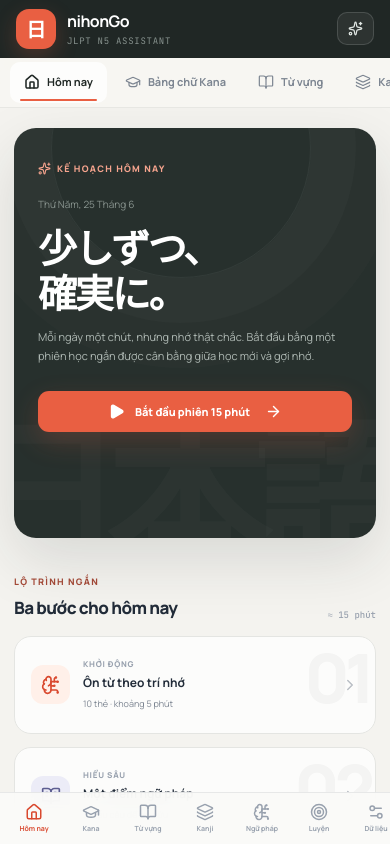
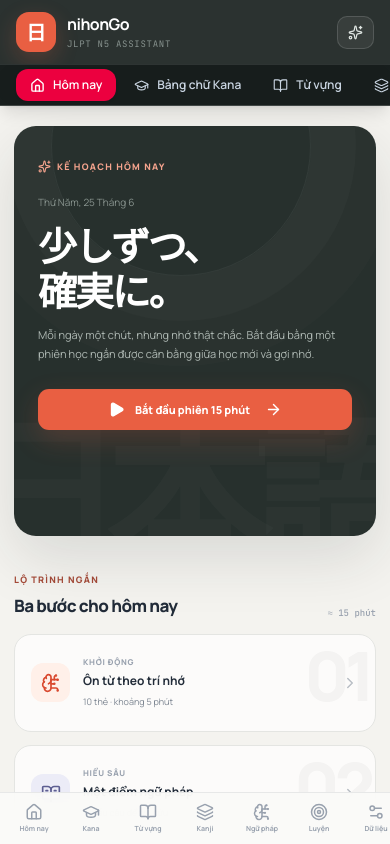
Before and after one commit to huy-dataguy/nihongo, a React (Vite) app: page / in a window 390 px wide. Shown: the top 844 px of the page. Built offline with nearby package versions, Linux system fonts and the light colour scheme; no server answers; the database is empty.

Commit message:
fix: eliminate UI layout shifts, combine navigation header, stabilize main container min-height, and prevent scroll jumps

```diff
--- a/src/App.tsx
+++ b/src/App.tsx
@@ -85,10 +85,6 @@ export default function App() {
   const [activeTab, setActiveTab] = useState<ActiveTab>(tabFromHash);
   const [practiceType, setPracticeType] = useState<QuizQuestion["type"] | "all">(practiceTypeFromHash);
 
-  // History state for UI back/forward buttons
-  const [canGoBack, setCanGoBack] = useState(false);
-  const [canGoForward, setCanGoForward] = useState(false);
-
   // Main datasets
   const [vocabularyList, setVocabularyList] = useState<VocabularyItem[]>([]);
   const [grammarList, setGrammarList] = useState<GrammarItem[]>([]);
@@ -111,17 +107,15 @@ export default function App() {
     loadData();
   }, []);
 
-  // Hash & Popstate sync for browser history + subtab state preservation
+  // Sync state with URL Hash & Browser History (Back / Forward)
   useEffect(() => {
     const syncFromHash = () => {
       setActiveTab(tabFromHash());
       setPracticeType(practiceTypeFromHash());
-      setCanGoBack(window.history.length > 1);
     };
 
     window.addEventListener("hashchange", syncFromHash);
     window.addEventListener("popstate", syncFromHash);
-    syncFromHash();
 
     return () => {
       window.removeEventListener("hashchange", syncFromHash);
@@ -481,7 +475,7 @@ export default function App() {
     [quizQuestions, vocabularyList, grammarList, kanjiList],
   );
 
-  // Modern History Navigation Handler
+  // Modern History Navigation Handler without forced scroll jumps
   const navigate = useCallback((destination: ActiveTab, type?: QuizQuestion["type"] | "all") => {
     if (type) setPracticeType(type);
     setActiveTab(destination);
@@ -489,7 +483,6 @@ export default function App() {
     if (window.location.hash !== nextHash) {
       window.history.pushState({ tab: destination, type }, "", nextHash);
     }
-    window.scrollTo({ top: 0, behavior: "smooth" });
   }, []);
 
   const handleBrowserBack = useCallback(() => {
@@ -522,8 +515,9 @@ export default function App() {
 
   return (
     <div className="app-shell">
-      {/* Sleek App Topbar */}
-      <header className="app-topbar">
+      {/* Unified Stable Sticky Header Header Bar */}
+      <header className="app-header-unified sticky top-0 z-50 bg-[#202725]/95 backdrop-blur-md border-b border-white/10 shadow-lg">
+        <div className="max-w-7xl mx-auto px-4 sm:px-6 h-16 flex items-center justify-between gap-4">
           <div className="flex items-center gap-3">
             {/* UI History Back / Forward Navigation Controls */}
             <div className="hidden sm:flex items-center gap-1 bg-white/10 p-1 rounded-xl border border-white/10">
@@ -566,21 +560,39 @@ export default function App() {
               <Sparkles size={15} /> <span>Luyện nhanh</span>
             </button>
           </div>
+        </div>
+
+        {/* Tab Navigation Sub-bar */}
+        <div className="border-t border-white/10 bg-[#171d1c]/90 backdrop-blur-md">
+          <div className="max-w-7xl mx-auto px-4 sm:px-6 flex items-center gap-1 overflow-x-auto py-1 scrollbar-none">
+            {navigation.map(({ key, label, icon: Icon }) => {
+              const isActive = activeTab === key;
+              return (
+                <button
+                  key={key}
+                  onClick={() => navigate(key)}
+                  className={`flex items-center gap-2 px-3.5 py-2 rounded-xl text-xs font-semibold whitespace-nowrap transition-all ${
+                    isActive
+                      ? "bg-rose-600 text-white shadow-sm font-bold"
+                      : "text-slate-300 hover:text-white hover:bg-white/10"
+                  }`}
+                >
+                  <Icon size={15} strokeWidth={isActive ? 2.2 : 1.8} />
+                  <span>{label}</span>
+                  {key === "practice" && (
+                    <span className={`px-1.5 py-0.2 text-[10px] rounded-full font-mono ${isActive ? "bg-white/20 text-white" : "bg-slate-800 text-slate-400"}`}>
+                      {compactCount(practiceQuestions.length)}
+                    </span>
+                  )}
+                </button>
+              );
+            })}
+          </div>
+        </div>
       </header>
 
-      {/* Sticky Tab Navigation Bar with Active Indicators */}
-      <nav className="top-tabs" aria-label="Điều hướng chính">
-        {navigation.map(({ key, label, icon: Icon }) => (
-          <button key={key} className={activeTab === key ? "active" : ""} onClick={() => navigate(key)}>
-            <Icon size={16} strokeWidth={activeTab === key ? 2.3 : 1.8} />
-            <span>{label}</span>
-            {key === "practice" && <small>{compactCount(practiceQuestions.length)}</small>}
-          </button>
-        ))}
-      </nav>
-
-      {/* Main Content Area with Smooth Page Transition Container */}
-      <main className="app-content animate-page-enter" key={activeTab}>
+      {/* Main Content Container with Fixed Stable Min-Height */}
+      <main className="app-content flex-1 max-w-7xl mx-auto w-full px-4 sm:px-6 py-6 min-h-[calc(100vh-140px)]">
         {activeTab === "home" && (
           <LearningDashboard
             vocabularyCount={vocabularyList.length}
@@ -594,7 +606,14 @@ export default function App() {
           />
         )}
 
-        <Suspense fallback={<div className="board-loading"><span /><p>Đang mở bài học...</p></div>}>
+        <Suspense
+          fallback={
+            <div className="min-h-[500px] flex flex-col items-center justify-center gap-3 bg-white/60 rounded-3xl border border-stone-200/80 shadow-xs">
+              <div className="w-8 h-8 border-3 border-rose-500 border-t-transparent rounded-full animate-spin" />
+              <p className="text-xs text-slate-500 font-semibold font-mono">Đang tải bài học...</p>
+            </div>
+          }
+        >
           {activeTab === "kana" && <KanaBoard onPractice={() => navigate("practice", "kana")} />}
 
           {activeTab === "vocabulary" && (
@@ -632,15 +651,27 @@ export default function App() {
         </Suspense>
       </main>
 
-      <footer className="app-footer">少しずつ、毎日。 <span>nihonGo · 2026</span></footer>
+      <footer className="app-footer text-center py-6 text-xs text-slate-400 font-mono">
+        少しずつ、毎日。 <span>nihonGo · 2026</span>
+      </footer>
 
       {/* Mobile Glassmorphic Bottom Navigation Bar */}
-      <nav className="mobile-bottom-nav" aria-label="Điều hướng di động">
-        {navigation.map(({ key, shortLabel, icon: Icon }) => (
-          <button key={key} className={activeTab === key ? "active" : ""} onClick={() => navigate(key)}>
-            <Icon size={18} /><span>{shortLabel}</span>
+      <nav className="mobile-bottom-nav fixed inset-x-0 bottom-0 z-50 bg-[#171d1c]/95 backdrop-blur-lg border-t border-white/10 px-2 py-2 flex items-center justify-around sm:hidden">
+        {navigation.map(({ key, shortLabel, icon: Icon }) => {
+          const isActive = activeTab === key;
+          return (
+            <button
+              key={key}
+              onClick={() => navigate(key)}
+              className={`flex flex-col items-center gap-1 px-2 py-1 rounded-xl text-[10px] font-semibold transition-all ${
+                isActive ? "text-rose-400 font-bold" : "text-slate-400"
+              }`}
+            >
+              <Icon size={18} />
+              <span>{shortLabel}</span>
             </button>
-        ))}
+          );
+        })}
       </nav>
     </div>
   );
```
Lines whose indentation alone changed are shown as unchanged.
